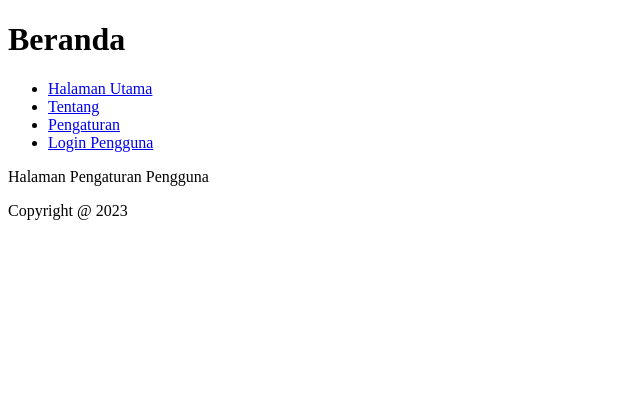
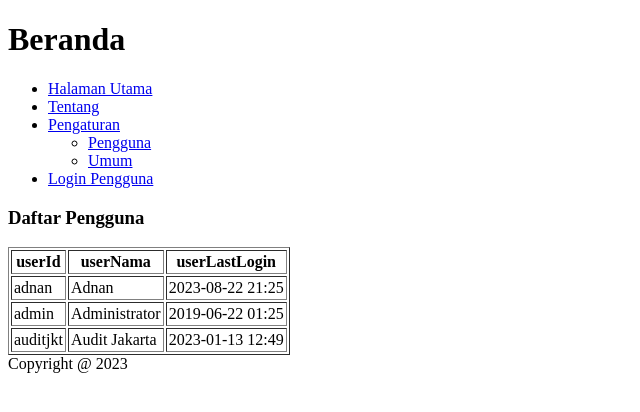
Before and after one commit to adn-nwr/tutor-nextjs-pages, a Next.js app: page /pengaturan/pengguna in a window 1280 px wide. Shown: the top 412 px of the page, without its empty margins (0-640 px from the left). Built offline with nearby package versions, Linux system fonts and the light colour scheme.

Commit message:
Membuat server-side rendering Pengaturan Pengguna

```diff
--- a/components/navbar.js
+++ b/components/navbar.js
@@ -6,16 +6,24 @@ export default function Navbar() {
       <h1>Beranda</h1>
       <ul>
         <li>
-          <Link href={"/"}>Halaman Utama</Link>
+          <Link href="/">Halaman Utama</Link>
         </li>
         <li>
-          <Link href={"/tentang"}>Tentang</Link>
+          <Link href="/tentang">Tentang</Link>
         </li>
         <li>
-          <Link href={"/pengaturan"}>Pengaturan</Link>
+          <Link href="/pengaturan">Pengaturan</Link>
+          <ul>
+            <li>
+              <Link href="/pengaturan/pengguna">Pengguna</Link>
+            </li>
+            <li>
+              <Link href="/pengaturan/umum">Umum</Link>
+            </li>
+          </ul>
         </li>
         <li>
-          <Link href={"/login"}>Login Pengguna</Link>
+          <Link href="/login">Login Pengguna</Link>
         </li>
       </ul>
     </>
--- a/pages/pengaturan/index.js
+++ b/pages/pengaturan/index.js
@@ -1,7 +1,7 @@
 export default () => {
   return (
     <>
-      <p>Isi Halaman Index Pengaturan</p>
+      <h3>Isi Halaman Index Pengaturan</h3>
     </>
   );
 };
--- a/pages/pengaturan/pengguna.js
+++ /dev/null
@@ -1,7 +0,0 @@
-export default () => {
-  return (
-    <>
-      <p>Halaman Pengaturan Pengguna</p>
-    </>
-  );
-};
--- /dev/null
+++ b/pages/pengaturan/pengguna.jsx
@@ -0,0 +1,59 @@
+export default ({ DATA }) => {
+  return (
+    <>
+      <h3>Daftar Pengguna</h3>
+      <table border="1" cellPadding={2} cellSpacing={2}>
+        <thead>
+          <tr>
+            <th>userId</th>
+            <th>userNama</th>
+            <th>userLastLogin</th>
+          </tr>
+        </thead>
+        <tbody>
+          <PenggunaTBodyChildren listPengguna={DATA} />
+        </tbody>
+      </table>
+    </>
+  );
+};
+
+export async function getServerSideProps() {
+  const DATA = [
+    { userId: "adnan", userNama: "Adnan", userLastLogin: "2023-08-22 21:25" },
+    {
+      userId: "admin",
+      userNama: "Administrator",
+      userLastLogin: "2019-06-22 01:25",
+    },
+    {
+      userId: "auditjkt",
+      userNama: "Audit Jakarta",
+      userLastLogin: "2023-01-13 12:49",
+    },
+  ];
+  return { props: { DATA } };
+}
+
+function PenggunaTBodyChildren({ listPengguna }) {
+  if (listPengguna.length == 0)
+    return (
+      <tr>
+        <td colSpan="3" align="center">
+          Data tidak ditemukan !
+        </td>
+      </tr>
+    );
+  else
+    return (
+      <>
+        {listPengguna.map((pengguna, idx) => (
+          <tr key={idx}>
+            <td>{pengguna.userId}</td>
+            <td>{pengguna.userNama}</td>
+            <td>{pengguna.userLastLogin}</td>
+          </tr>
+        ))}
+      </>
+    );
+}
```
